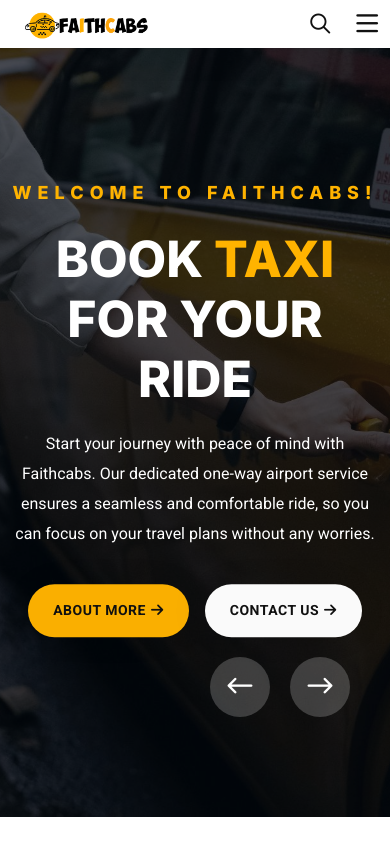
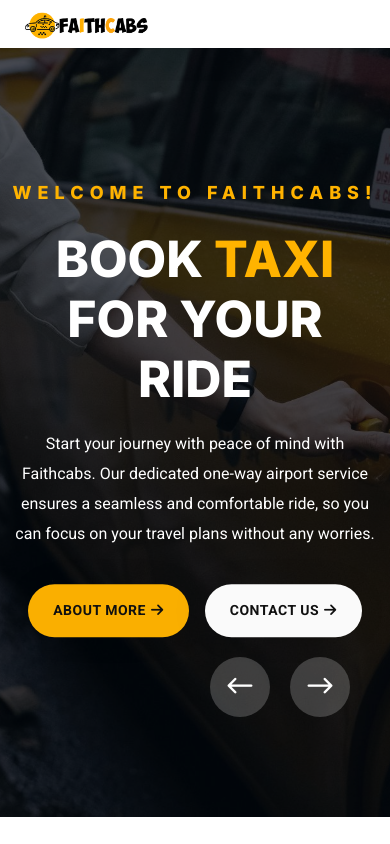
Before and after one commit to amarpal777/faithcabs, a plain HTML site: page index.html in a window 390 px wide. Shown: the top 844 px of the page. Drawn offline with Linux system fonts and the light colour scheme.

Commit message:
removed button

```diff
--- a/index.html
+++ b/index.html
@@ -43,14 +43,7 @@
                     <a class="navbar-brand" href="index.html">
 <img src="assets/img/logo/ff.png" alt="logo">
 </a>
-                    <div class="mobile-menu-right">
-                        <div class="search-btn">
-                            <button type="button" class="nav-right-link"><i class="far fa-search"></i></button>
-                        </div>
-                        <button class="navbar-toggler" type="button" data-bs-toggle="collapse" data-bs-target="#main_nav" aria-expanded="false" aria-label="Toggle navigation">
-<span class="navbar-toggler-mobile-icon"><i class="far fa-bars"></i></span>
-</button>
-                    </div>
+
                     <div class="collapse navbar-collapse" id="main_nav">
                         <ul class="navbar-nav">
                             <li class="nav-item dropdown">
```
